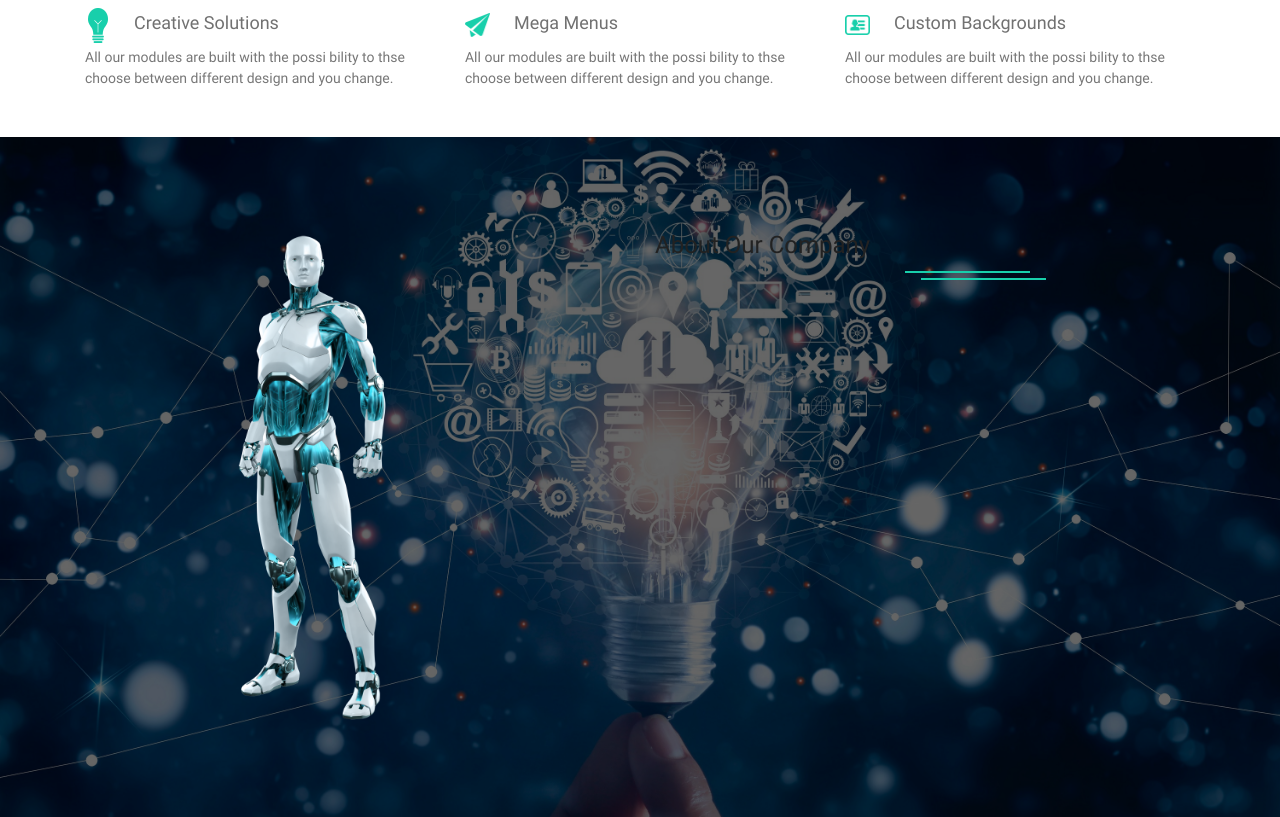
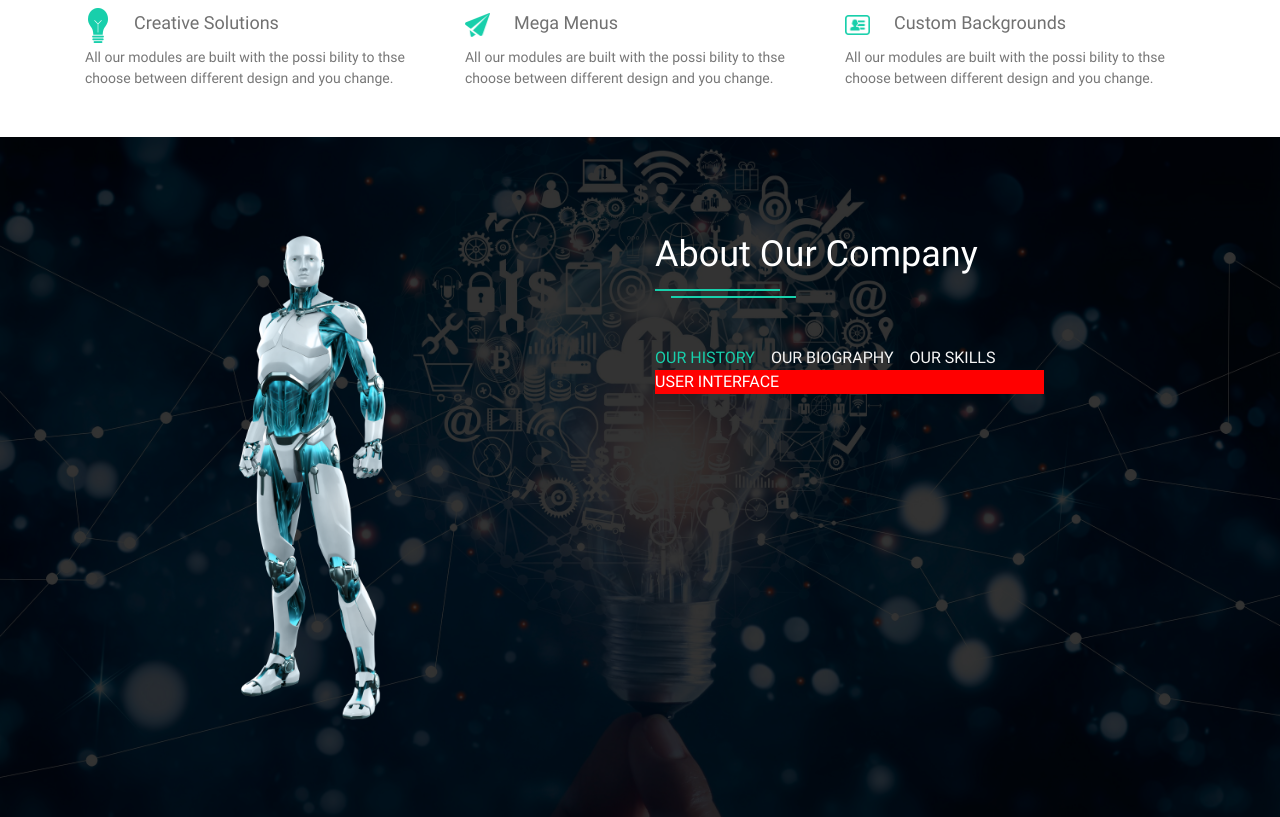
Before and after one commit to 4EPSI/theham, a website: page app/index.html in a window 1280 px wide. Shown: the part 1685-2502 px from the top of the page. Drawn offline with Linux system fonts and the light colour scheme.

Commit message:
about skill

```diff
--- a/app/index.html
+++ b/app/index.html
@@ -263,10 +263,21 @@
 					</div>
 				</div>
 				<div class="col-6">
-					<h2 class="">About Our Company</h2>
+					<h2 class="about_title">About Our Company</h2>
 					<div class="decoration mb-5">
 						<div class="decoration_line"></div>
 						<div class="decoration_line short ml-3"></div>
+					</div>
+					<div class="d-flex">
+						<div class="about_media mr-md-3 mr-1"><span class="active">our History</span></div>
+						<div class="about_media mr-md-3 mr-1"><span>our Biography </span></div>
+						<div class="about_media mr-md-3 mr-1"><span>our Skills</span></div>
+					</div>
+					<div class="about_skill">
+						<div class="about_skill_content d-flex">
+							<div>User Interface</div>
+							<div></div>
+						</div>
 					</div>
 				</div>
 			</div>
--- a/app/js/main.js
+++ b/app/js/main.js
@@ -29,7 +29,7 @@ $('.main_slider').owlCarousel({
 
 
 // tabs
-$('.product_media span').on('click', function () {
-    $('.product_media span').removeClass('active');
+$('.about_media span').on('click', function () {
+    $('.about_media span').removeClass('active');
     $(this).addClass('active');
 });
--- a/app/scss/_home.scss
+++ b/app/scss/_home.scss
@@ -137,7 +137,7 @@
 		left: 0;
 		right: 0;
 		background: #000;
-		opacity: 0.6;
+		opacity: 0.8;
 		// z-index: 50;
 	}
 	&-content {
@@ -147,4 +147,36 @@
 		height: 500px;
 		width: 100%;
 	}
+	&_title {
+		font-size: 36px;
+		color: #fff;
+	}
+	.decoration {
+		margin-left: 0;
+		margin-right: 0;
+	}
+	&_media {
+		font-size: 16px;
+		color: #f5f5f5;
+		text-transform: uppercase;
+		span {
+			cursor: pointer;
+			transition: all 0.3s ease;
+		}
+		&span,
+		:hover,
+		span.active {
+			color: $accent;
+		}
+	}
+	&_skill {
+		width: 555px !important;
+		color: #fff;
+		text-transform: uppercase;
+		width: auto;
+		&_content {
+			background: red;
+			width: 70%;
+		}
+	}
 }
```
Also changed, not shown: app/_home_content.html (+12 -1 lines), app/css/index.min.css, 1 other file.
